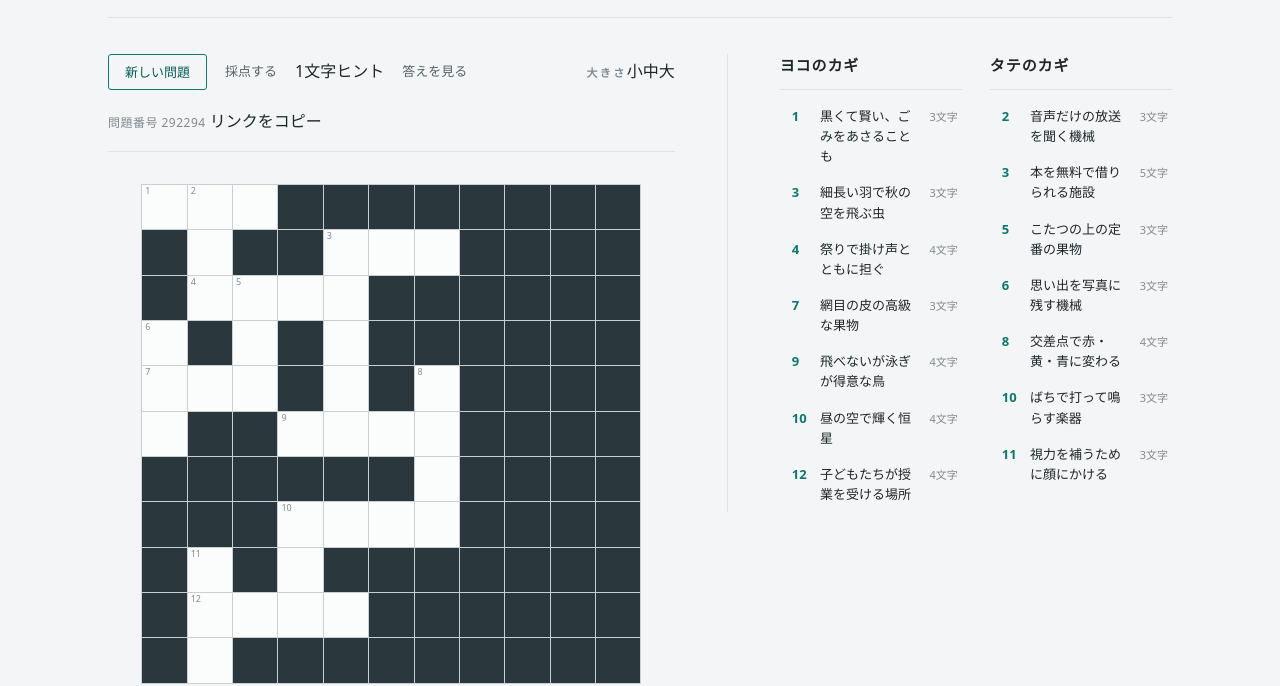
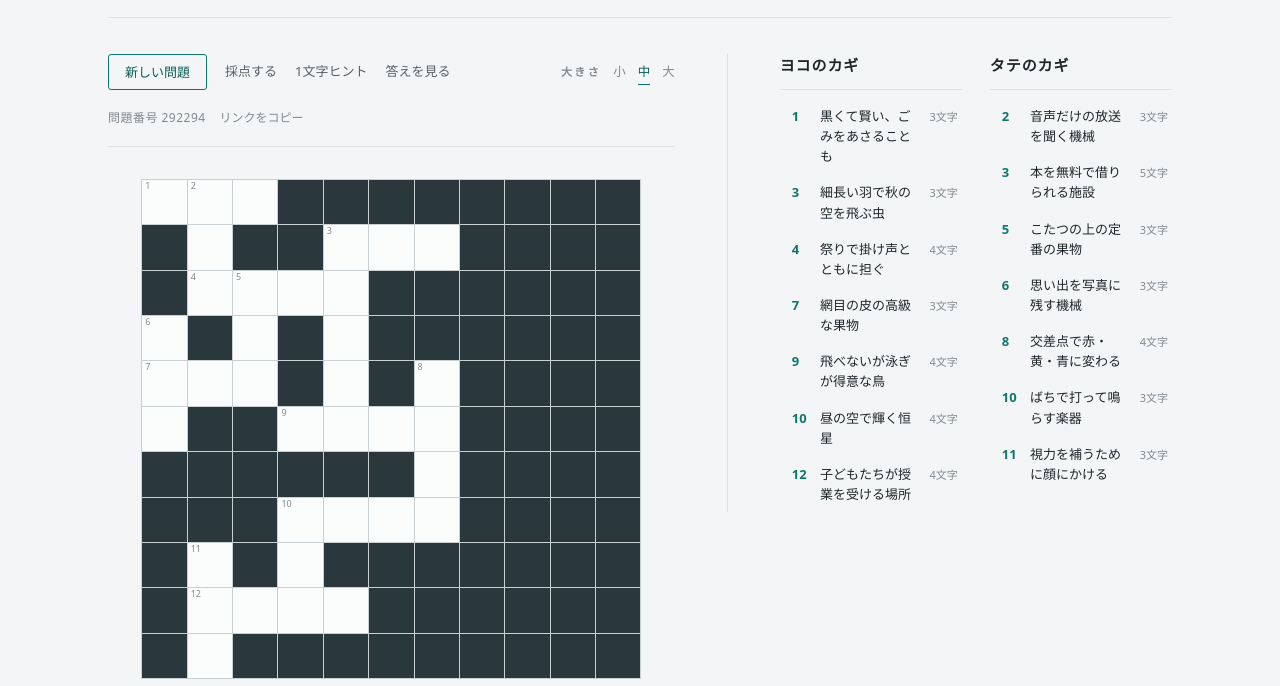
Before and after one commit to miruky/masume, a website built with Vite: page index.html in a window 1280 px wide. Shown: the part 114-800 px from the top of the page. Built offline with nearby package versions, Linux system fonts and the light colour scheme.

Commit message:
大きさ切替の帯とリンクコピーのスタイルを加える

```diff
--- a/src/style.css
+++ b/src/style.css
@@ -212,6 +212,7 @@ button {
 }
 
 #btn-check,
+#btn-hint-one,
 #btn-reveal {
   position: relative;
   font-size: 13px;
@@ -224,7 +225,73 @@ button {
 }
 
 #btn-check:hover,
+#btn-hint-one:hover,
 #btn-reveal:hover {
+  color: var(--accent-deep);
+  border-color: var(--accent);
+}
+
+/* 盤面の大きさ */
+.size-pick {
+  display: flex;
+  align-items: baseline;
+  gap: 12px;
+}
+
+.size-lead {
+  color: var(--ink-faint);
+}
+
+.diff-chip {
+  position: relative;
+  font-size: 12.5px;
+  color: var(--ink-faint);
+  padding: 2px 0;
+  transition: color 0.16s var(--ease);
+}
+
+.diff-chip::after {
+  content: '';
+  position: absolute;
+  left: 0;
+  right: 0;
+  bottom: -1px;
+  height: 1.5px;
+  background: var(--accent);
+  transform: scaleX(0);
+  transform-origin: left;
+  transition: transform 0.22s var(--ease);
+}
+
+.diff-chip:hover {
+  color: var(--ink);
+}
+
+.diff-chip[aria-pressed='true'] {
+  color: var(--accent-deep);
+}
+
+.diff-chip[aria-pressed='true']::after {
+  transform: scaleX(1);
+}
+
+.seed-row {
+  display: inline-flex;
+  align-items: baseline;
+  gap: 14px;
+}
+
+.link-btn {
+  font-size: 12px;
+  color: var(--ink-faint);
+  padding-bottom: 1px;
+  border-bottom: 1px solid transparent;
+  transition:
+    color 0.16s var(--ease),
+    border-color 0.16s var(--ease);
+}
+
+.link-btn:hover {
   color: var(--accent-deep);
   border-color: var(--accent);
 }
```
